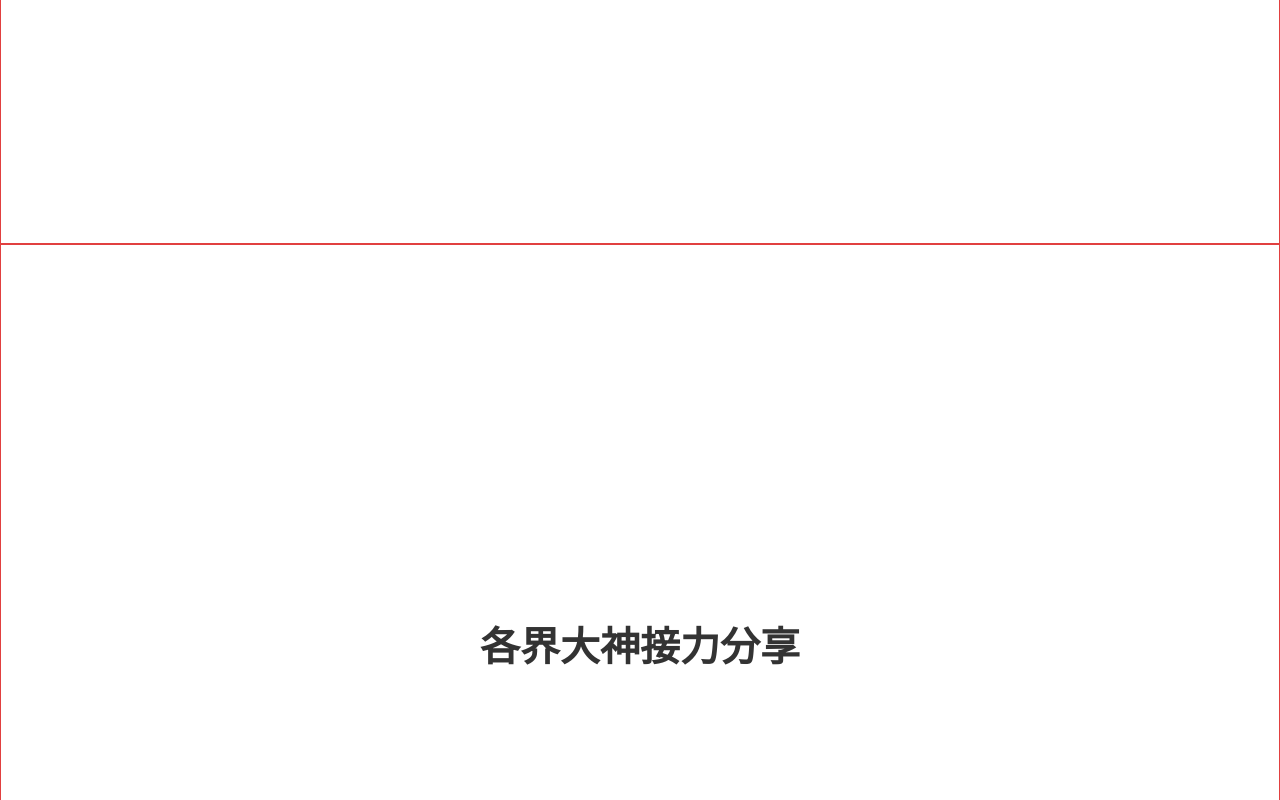
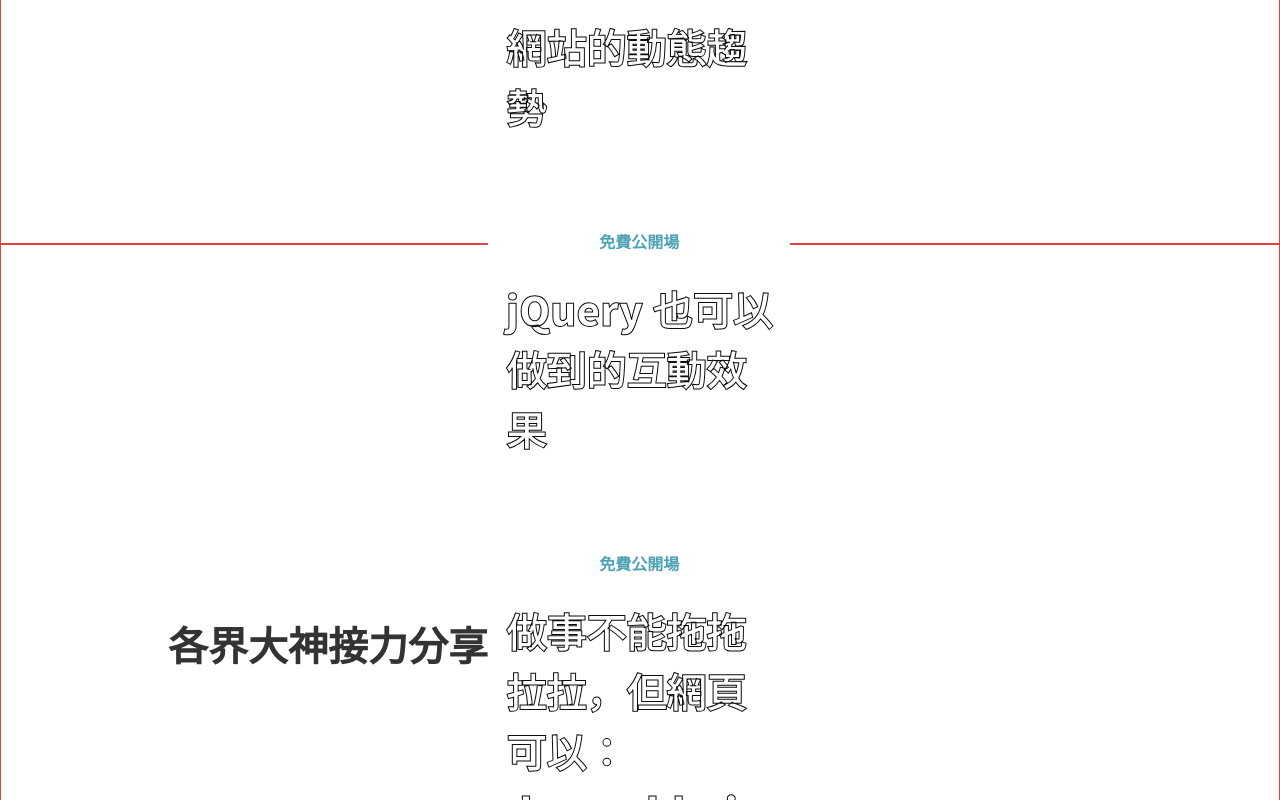
Before and after one commit to a5757657/f2e-responsive-web-design, a React (Create React App) app: page / in a window 1280 px wide. Shown: the part 7300-8100 px from the top of the page. Built offline with nearby package versions, Linux system fonts and the light colour scheme.

Commit message:
feat: 講座卡片

```diff
--- /dev/null
+++ b/src/views/RelayAndShare/LectureCard.js
@@ -0,0 +1,18 @@
+import React from "react";
+import "./LectureCard.scss";
+
+const LectureCard = (props) => {
+  const { title, time, lecturer } = props;
+  return (
+    <div className="LectureCard">
+      <div className="Title">{title}</div>
+      <div className="Info">
+        <p className="Time">{time}</p>
+        <p className="Lecturer">{lecturer}</p>
+      </div>
+      <div className="LinkButton">免費公開場</div>
+    </div>
+  );
+};
+
+export default LectureCard;
--- /dev/null
+++ b/src/views/RelayAndShare/LectureCard.scss
@@ -0,0 +1,67 @@
+@import "../../styles/mixin.scss";
+
+.LectureCard {
+  width: 48.47%;
+  min-width: 300px;
+  max-width: 624px;
+  padding: 24px 17px;
+  border: 1px solid $Grayscale-0;
+  display: flex;
+  flex-direction: column;
+  position: relative;
+
+  &:hover {
+    transition: all 0.3s ease;
+    background: rgba(255, 255, 255, 0.3);
+    .LinkButton {
+      color: #c5e1e7;
+      background-color: #1a383e;
+      transition: all 0.3s ease;
+    }
+    .Title {
+      color: #336e7a;
+      -webkit-text-stroke: 0.5px $Grayscale-0;
+      transition: all 0.3s ease;
+    }
+  }
+
+  .Title {
+    font-weight: 900;
+    font-size: 40px;
+    line-height: 60px;
+
+    color: $Grayscale-0;
+    -webkit-text-stroke: 1px $Grayscale-900;
+  }
+  .Info {
+    font-weight: 900;
+    font-size: 16px;
+    line-height: 28px;
+    color: $Grayscale-0;
+  }
+  .LinkButton {
+    position: absolute;
+    padding: 8px 20px;
+    background-color: $Grayscale-0;
+    color: #4da3b5;
+    font-weight: 900;
+    font-size: 16px;
+    line-height: 28px;
+
+    bottom: 0;
+    right: 0;
+  }
+
+  @include large {
+    padding-top: 60px;
+    .LinkButton {
+      position: absolute;
+      width: 100%;
+      height: 44px;
+      text-align: center;
+
+      top: 0;
+      left: 0;
+    }
+  }
+}
--- /dev/null
+++ b/src/views/RelayAndShare/data.js
@@ -0,0 +1,22 @@
+export const data = [
+  {
+    title: "網站的動態趨勢",
+    time: "11/3（四）20:00 ~ 21:30",
+    lecturer: "李明｜版塊設計創辦人暨設計總監",
+  },
+  {
+    title: "jQuery 也可以做到的互動效果",
+    time: "11/10（四）20:00 ~ 21:30",
+    lecturer: "Leo｜Angular Taiwan 傳教士",
+  },
+  {
+    title: "做事不能拖拖拉拉，但網頁可以：draggable.js 介紹",
+    time: "11/17（四）20:00 ~ 21:30",
+    lecturer: "邱繼緯｜前端工程師",
+  },
+  {
+    title: "互動式網頁設計工程師該具備哪些技能？",
+    time: "11/24（四）20:00 ~ 21:30",
+    lecturer: "吳哲宇｜墨雨互動設計 創辦人、生成式藝術家",
+  },
+];
--- a/src/views/RelayAndShare/index.js
+++ b/src/views/RelayAndShare/index.js
@@ -1,10 +1,23 @@
-import React from 'react'
-import './index.scss'
+import React from "react";
+import "./index.scss";
+import { data } from "./data";
+import LectureCard from "./LectureCard";
 
 const RelayAndShare = () => {
   return (
-    <div className='RelayAndShare'><p>各界大神接力分享</p></div>
-  )
-}
+    <div className="RelayAndShare">
+      <div className="SectionTitle">各界大神接力分享</div>
+      <div className="CardsContainer">
+        {data.map((item) => (
+          <LectureCard
+            title={item.title}
+            time={item.time}
+            lecturer={item.lecturer}
+          />
+        ))}
+      </div>
+    </div>
+  );
+};
 
-export default RelayAndShare
+export default RelayAndShare;
```
